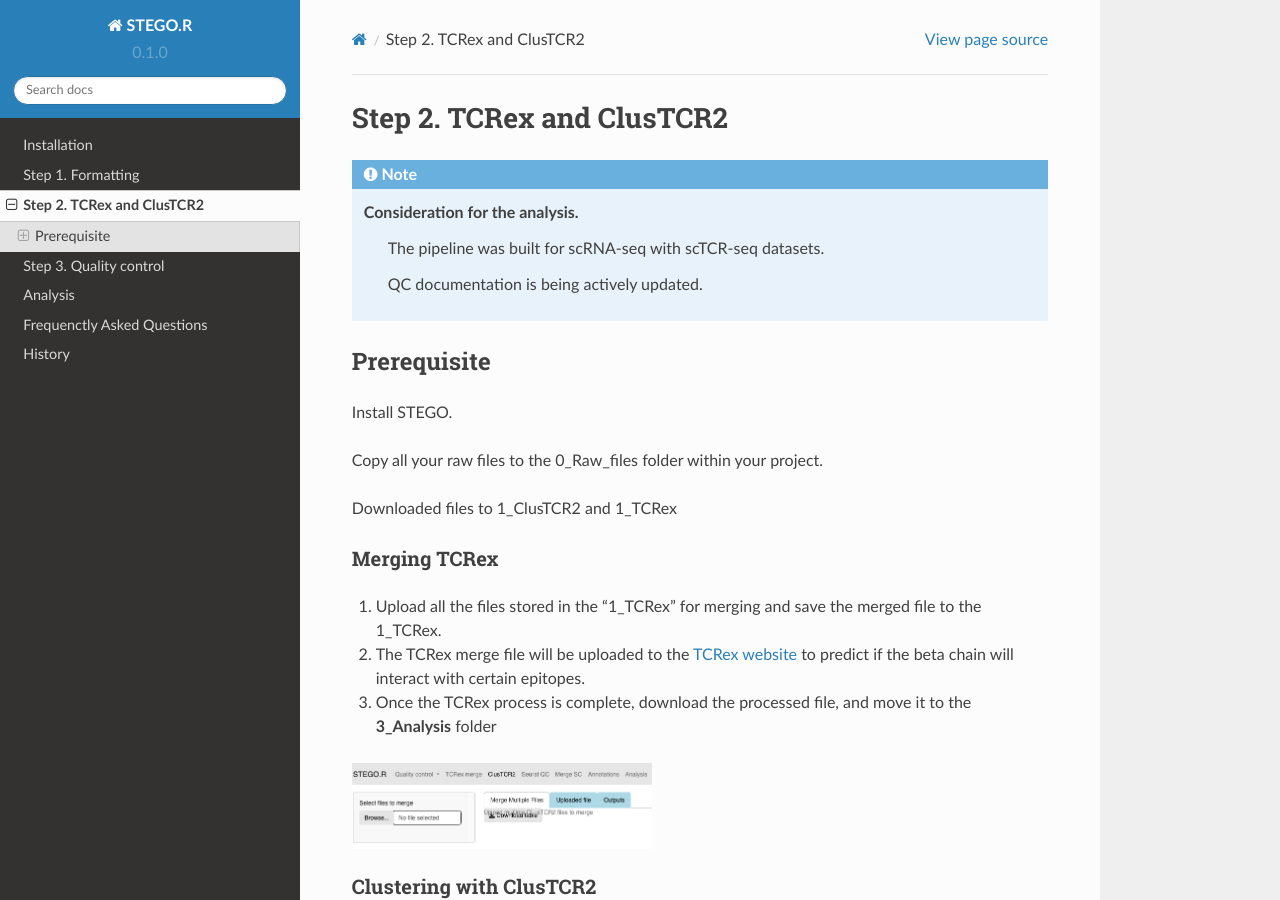
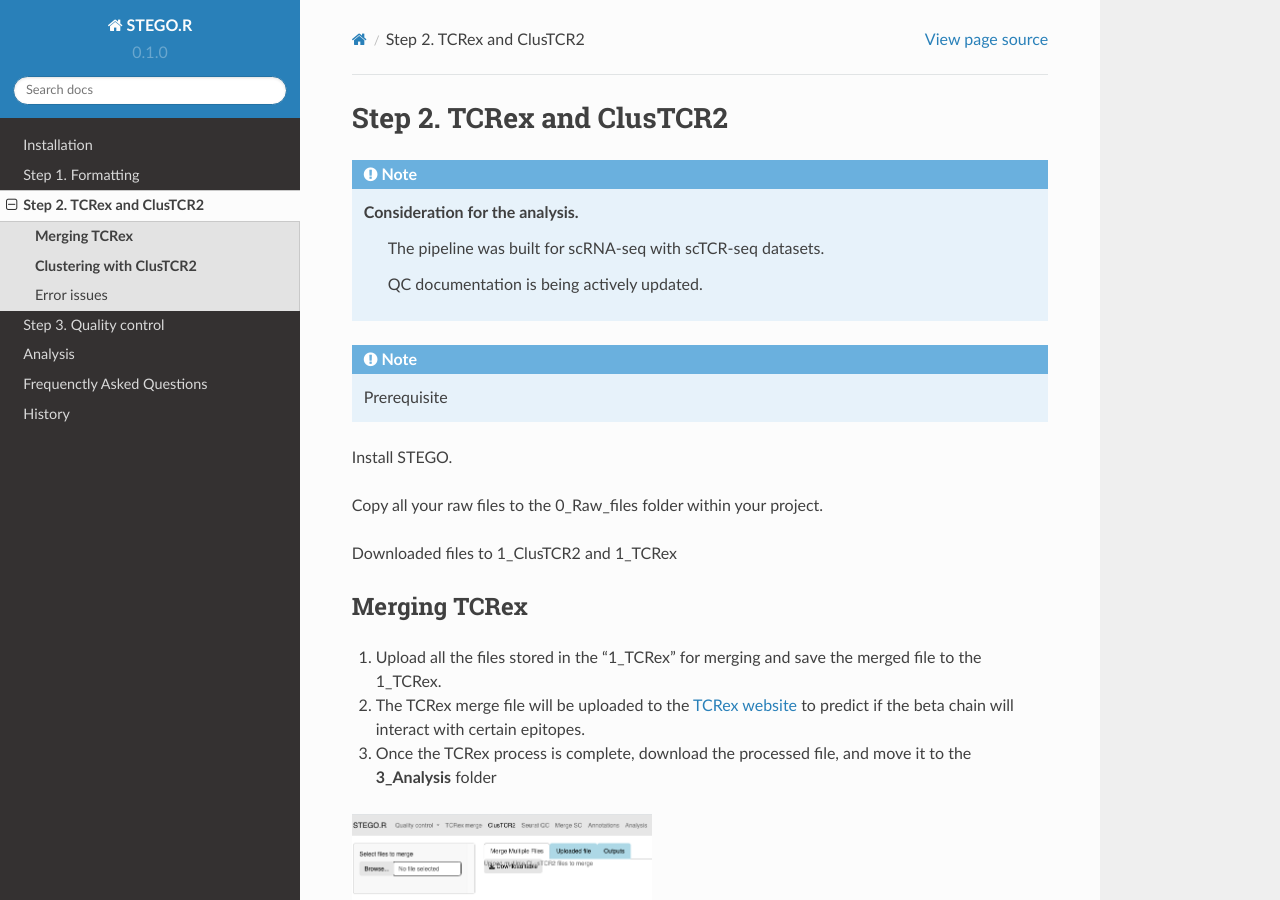
Before and after one commit to KerryAM-R/STEGOR, a Sphinx documentation site: the page built from docs/source/2.STEP2.rst, in a window 1280 px wide and 900 px high. Built offline with Sphinx 7.4.7 and the Read the Docs theme 2.0.0, drawn with Linux system fonts in a browser that asks for light colours; some of the changed lines change nothing that is shown.

Commit message:
Update 2.STEP2.rst

```diff
--- a/docs/source/2.STEP2.rst
+++ b/docs/source/2.STEP2.rst
@@ -7,9 +7,7 @@ Step 2. TCRex and ClusTCR2
 
        QC documentation is being actively updated.
 
-Prerequisite
-------------
-
+.. note:: Prerequisite
 Install STEGO.
 
 Copy all your raw files to the 0_Raw_files folder within your project.
```
